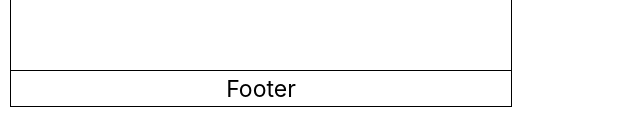
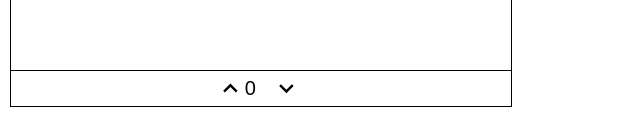
Before and after one commit to future4code/Yuri-Teixeira, a React (Create React App) app in the folder semana11/labedit/: page /post in a window 1280 px wide. Shown: the part 405-540 px from the top of the page, without its empty margins (0-640 px from the left). Built offline with nearby package versions, Linux system fonts and the light colour scheme.

Commit message:
Criado botao up e down, começando criar comments

```diff
--- a/semana11/labedit/package.json
+++ b/semana11/labedit/package.json
@@ -3,6 +3,8 @@
   "version": "0.1.0",
   "private": true,
   "dependencies": {
+    "@material-ui/core": "^4.11.3",
+    "@material-ui/icons": "^4.11.2",
     "@testing-library/jest-dom": "^5.11.4",
     "@testing-library/react": "^11.1.0",
     "@testing-library/user-event": "^12.1.10",
--- /dev/null
+++ b/semana11/labedit/src/Components/PostFeed/ButtonDown/ButtonDown.js
@@ -0,0 +1,13 @@
+import React from "react";
+import { ButtonStyled, Counter } from "./Styled";
+import KeyboardArrowDownIcon from '@material-ui/icons/KeyboardArrowDown';
+
+export default function ButtonDown() {
+  return (
+    <div>
+      <ButtonStyled>
+        <KeyboardArrowDownIcon />
+      </ButtonStyled>
+    </div>
+  );
+}
--- /dev/null
+++ b/semana11/labedit/src/Components/PostFeed/ButtonDown/Styled.js
@@ -0,0 +1,23 @@
+//BUTTON DOWN
+import styled from "styled-components";
+
+export const ButtonStyled = styled.button`
+  width: 50px;
+  background-color: transparent;
+  border: none;
+  cursor: pointer;
+  display: flex;
+  align-items: center;
+  justify-content: center;
+
+  :focus {
+  outline: none;
+  box-shadow: none;
+}
+`;
+
+export const Counter = styled.div`
+  font-size: 20px;
+  align-items: center;
+  justify-content: center;
+`;
--- /dev/null
+++ b/semana11/labedit/src/Components/PostFeed/ButtonUp/ButtonUp.js
@@ -0,0 +1,14 @@
+import React from "react";
+import { ButtonStyled, Counter } from "./Styled";
+import KeyboardArrowUpIcon from "@material-ui/icons/KeyboardArrowUp";
+
+export default function ButtonUp(props) {
+  return (
+    <div>
+      <ButtonStyled onClick={props.onClick}>
+        <KeyboardArrowUpIcon />
+        <Counter>{props.counter}</Counter>
+      </ButtonStyled>
+    </div>
+  );
+}
--- /dev/null
+++ b/semana11/labedit/src/Components/PostFeed/ButtonUp/Styled.js
@@ -0,0 +1,23 @@
+//BUTTON UP
+import styled from "styled-components";
+
+export const ButtonStyled = styled.button`
+  width: 50px;
+  background-color: transparent;
+  border: none;
+  cursor: pointer;
+  display: flex;
+  align-items: center;
+  justify-content: center;
+
+  :focus {
+  outline: none;
+  box-shadow: none;
+}
+`;
+
+export const Counter = styled.div`
+  font-size: 20px;
+  align-items: center;
+  justify-content: center;
+`;
--- /dev/null
+++ b/semana11/labedit/src/Components/PostFeed/Comments/Styled.js
@@ -0,0 +1 @@
+//COMMENTS
--- /dev/null
+++ b/semana11/labedit/src/Components/PostFeed/Container/PostFeed.js
@@ -0,0 +1,23 @@
+import React, { useState } from "react";
+import { DivContent, DivHeader, DivFooter } from "./Styled";
+import ButtonUp from "../ButtonUp/ButtonUp";
+import ButtonDown from "../ButtonDown/ButtonDown";
+
+export default function PostFeed() {
+  const [counter, setCounter] = useState(0);
+
+  const addCounter = () => {
+    setCounter(counter + 1);
+    console.log(counter);
+  };
+
+  return (
+    <DivContent>
+      <DivHeader>Nome do usuário</DivHeader>
+      <DivFooter>
+        <ButtonUp onClick={addCounter} counter={counter} />
+        <ButtonDown />
+      </DivFooter>
+    </DivContent>
+  );
+}
--- a/semana11/labedit/src/Components/PostFeed/PostFeed.js
+++ /dev/null
@@ -1,11 +0,0 @@
-import React from "react";
-import { DivContent, DivHeader, DivFooter } from "./Styled";
-
-export default function PostFeed() {
-  return (
-    <DivContent>
-      <DivHeader>Nome do usuário</DivHeader>
-      <DivFooter>Footer</DivFooter>
-    </DivContent>
-  );
-}
--- a/semana11/labedit/src/Routes/Routes.js
+++ b/semana11/labedit/src/Routes/Routes.js
@@ -3,7 +3,7 @@ import { useHistory, BrowserRouter, Switch, Route } from "react-router-dom";
 import Login from "../Pages/Login/Login";
 import SignUp from "../Pages/SignUp/SignUp";
 import Home from "../Pages/Home/Home";
-import PostFeed from '../Components/PostFeed/PostFeed'
+import PostFeed from '../Components/PostFeed/Container/PostFeed'
 
 export default function Routes() {
   return (
```
Also changed, not shown: semana11/labedit/src/Components/PostFeed/Comments/Comments.js (added, +10 -0 lines), semana11/labedit/src/Components/PostFeed/Container/Styled.js (renamed from semana11/labedit/src/Components/PostFeed/Styled.js), 1 other file (tests, documents, lock files or other folders).
